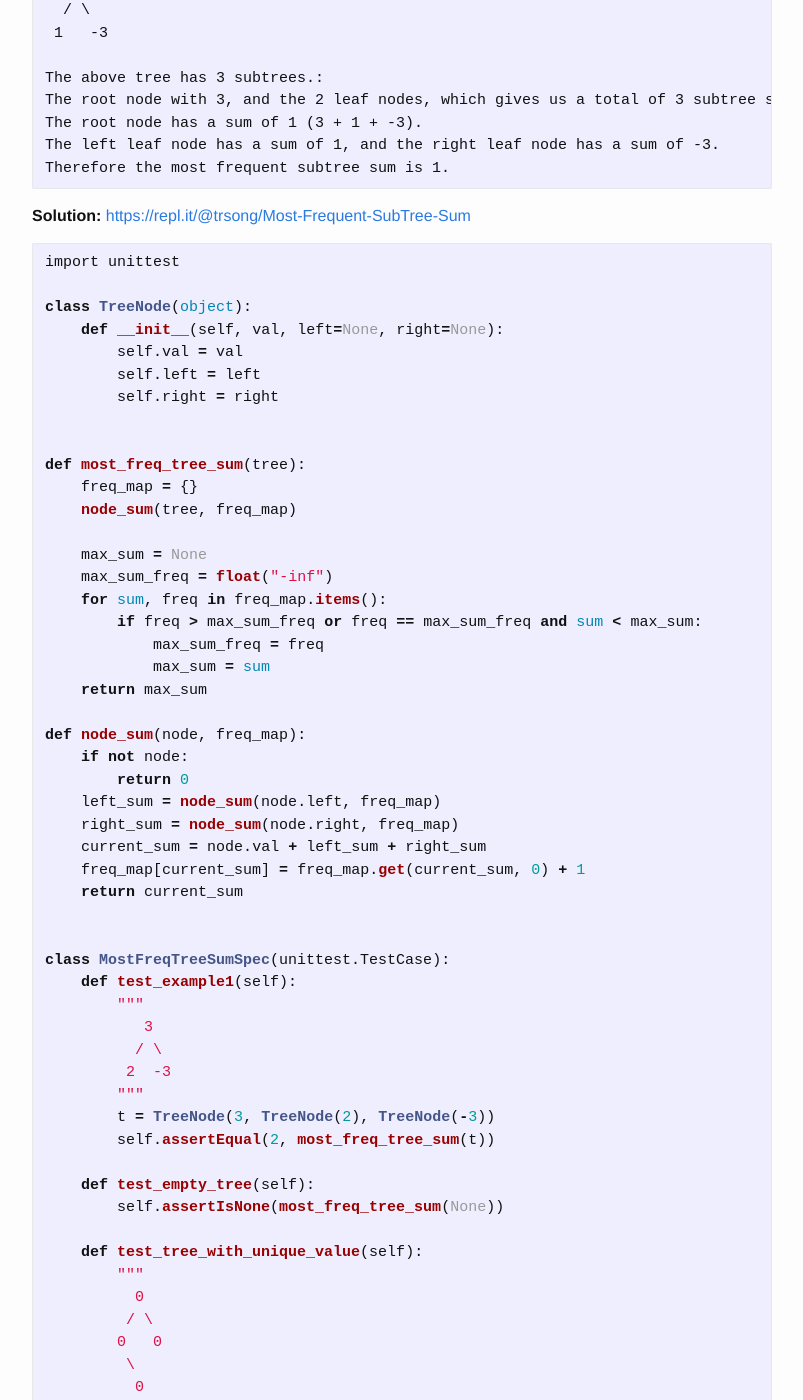
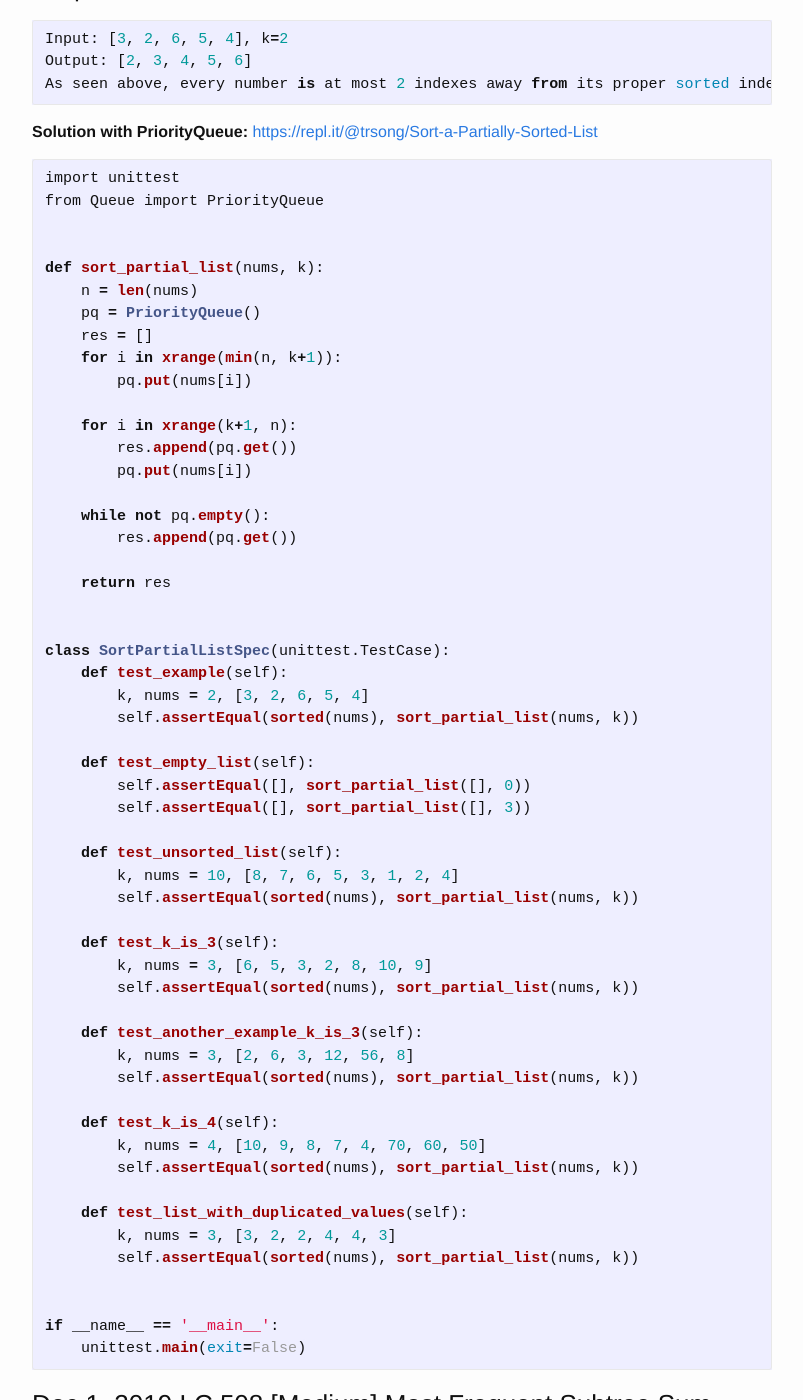
Before and after one commit to trsong/trsong.github.io, a Jekyll site: the page built from _posts/2019-11-01-DailyQuestionsNov.md, in a window 1280 px wide and 1400 px high, scrolled down 1769 px. Shown: the whole window, without its empty margins (238-1041 px from the left). Built offline with Jekyll 4.4.1, drawn with Linux system fonts in a browser that asks for light colours; some of the changed text lies outside the part shown.

Commit message:
Add Solution to Dec 2

````diff
--- a/_posts/2019-11-01-DailyQuestionsNov.md
+++ b/_posts/2019-11-01-DailyQuestionsNov.md
@@ -18,6 +18,18 @@ categories: Python/Java
 
 **Java Playground:** [https://repl.it/languages/java](https://repl.it/languages/java)
 
+### Dec 3, 2019 \[Medium\] Multitasking
+---
+> **Question:** We have a list of tasks to perform, with a cooldown period. We can do multiple of these at the same time, but we cannot run the same task simultaneously.
+>
+> Given a list of tasks, find how long it will take to complete the tasks in the order they are input.
+
+**Example:**
+```py
+tasks = [1, 1, 2, 1]
+cooldown = 2
+output: 7 (order is 1 _ _ 1 2 _ 1)
+```
 
 ### Dec 2, 2019 \[Medium\] Sort a Partially Sorted List
 ---
@@ -30,6 +42,62 @@ Output: [2, 3, 4, 5, 6]
 As seen above, every number is at most 2 indexes away from its proper sorted index.
 ```
 
+**Solution with PriorityQueue:** [https://repl.it/@trsong/Sort-a-Partially-Sorted-List](https://repl.it/@trsong/Sort-a-Partially-Sorted-List)
+```py
+import unittest
+from Queue import PriorityQueue
+
+
+def sort_partial_list(nums, k):
+    n = len(nums)
+    pq = PriorityQueue()
+    res = []
+    for i in xrange(min(n, k+1)):
+        pq.put(nums[i])
+
+    for i in xrange(k+1, n):
+        res.append(pq.get())
+        pq.put(nums[i])
+
+    while not pq.empty():
+        res.append(pq.get())
+
+    return res
+
+
+class SortPartialListSpec(unittest.TestCase):
+    def test_example(self):
+        k, nums = 2, [3, 2, 6, 5, 4]
+        self.assertEqual(sorted(nums), sort_partial_list(nums, k))
+
+    def test_empty_list(self):
+        self.assertEqual([], sort_partial_list([], 0))
+        self.assertEqual([], sort_partial_list([], 3))
+
+    def test_unsorted_list(self):
+        k, nums = 10, [8, 7, 6, 5, 3, 1, 2, 4]
+        self.assertEqual(sorted(nums), sort_partial_list(nums, k))
+
+    def test_k_is_3(self):
+        k, nums = 3, [6, 5, 3, 2, 8, 10, 9]
+        self.assertEqual(sorted(nums), sort_partial_list(nums, k))
+
+    def test_another_example_k_is_3(self):
+        k, nums = 3, [2, 6, 3, 12, 56, 8]
+        self.assertEqual(sorted(nums), sort_partial_list(nums, k))
+
+    def test_k_is_4(self):
+        k, nums = 4, [10, 9, 8, 7, 4, 70, 60, 50]
+        self.assertEqual(sorted(nums), sort_partial_list(nums, k))
+
+    def test_list_with_duplicated_values(self):
+        k, nums = 3, [3, 2, 2, 4, 4, 3]
+        self.assertEqual(sorted(nums), sort_partial_list(nums, k))
+
+
+if __name__ == '__main__':
+    unittest.main(exit=False)
+```
 ### Dec 1, 2019 LC 508 \[Medium\] Most Frequent Subtree Sum
 ---
 > **Question:** Given a binary tree, find the most frequent subtree sum.
````
